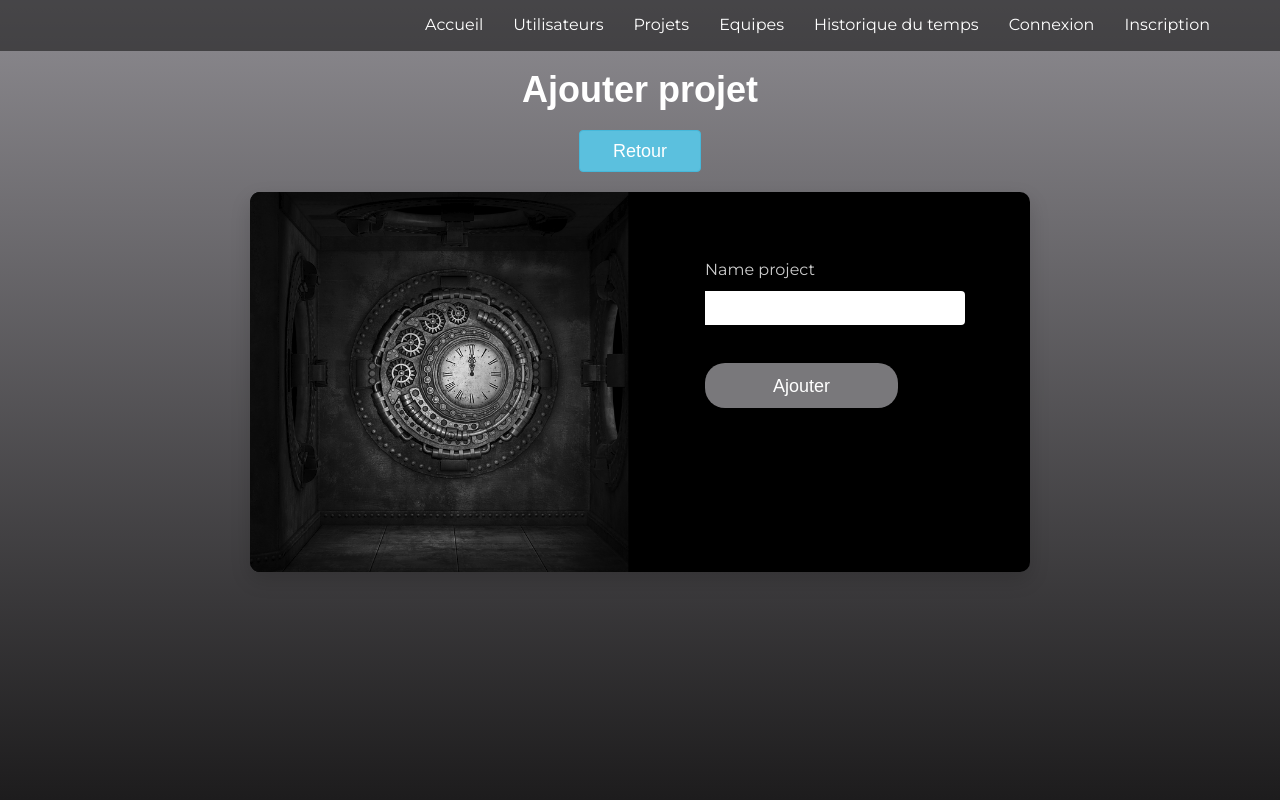
After one commit to MagTKT/ipssi-timer-go, a Symfony app: template templates/project/newProjectToTeam.html.twig in a window 1280 px wide. The commit adds this page. Run offline with Twig, Linux system fonts and the light colour scheme; the template is opened without the code that fills it, so the values that code supplies are empty; form fields are guessed from the names that the template uses; some libraries are stand-ins or nearby versions.

Commit message:
ajout projet à une équipe : pb argument reçut dans controller

```diff
--- /dev/null
+++ b/templates/project/_formToTeam.html.twig
@@ -0,0 +1,18 @@
+
+<div class="wrapper wrapper--w780">
+    <div class="card card-3">
+        <div class="card-heading"></div>
+        <div class="card-body">
+            {{ form_start(form) }}
+                <div class="input-group input--style-3">
+                    <div class='input'>
+                        {{ form_row(form.name_project) }}
+                    </div>
+                </div>
+                <div class="p-t-10 btn btn--pill btn--green">
+                    <button class="btn">{{ button_label|default('Ajouter') }}</button>
+                </div>
+            {{ form_end(form) }}
+        </div>
+    </div>
+</div>
--- /dev/null
+++ b/templates/project/newProjectToTeam.html.twig
@@ -0,0 +1,19 @@
+{% extends 'base.html.twig' %}
+
+{% block title %}Add Project{% endblock %}
+
+{% block body %}
+
+    <div class="page-wrapper bg-gra-01 p-t-180 p-b-100 font-poppins">
+        <div class='contain-block'>
+            <h1>Ajouter projet</h1>
+            <div class="wrapper wrapper--w780">
+                <div class="button">
+                    <a class='btn btn-info' href="{{ path('team_show', {'id': idTeam.id}) }}">Retour</a>
+                </div>
+                {{ include('project/_formToTeam.html.twig') }}
+            </div>
+        </div>
+    </div>
+
+{% endblock %}
--- a/templates/team/show.html.twig
+++ b/templates/team/show.html.twig
@@ -36,7 +36,7 @@
                                     <li>{{ team.idUser.name }} {{ team.idUser.lastName }}</li>
                                 {% endfor %}
                                 <div class="p-t-10 btn btn--pill btn--green">
-                                <a class='btn'>Ajout nouveau projet</a>
+                                    <a class='btn' href="{{ path('project_add_team', {'idTeam': team.id}) }}">Ajouter nouveau projet</a>
                                 </div>
                                 {% for projet in team.getProjects %}
                                     <li>{{ projet.nameProject}}</li>
```
Also changed, not shown: src/Controller/ProjectController.php (+32 -2 lines), src/Form/ProjectToTeamType.php (added, +38 -0 lines). Lines whose indentation alone changed are shown as unchanged.
